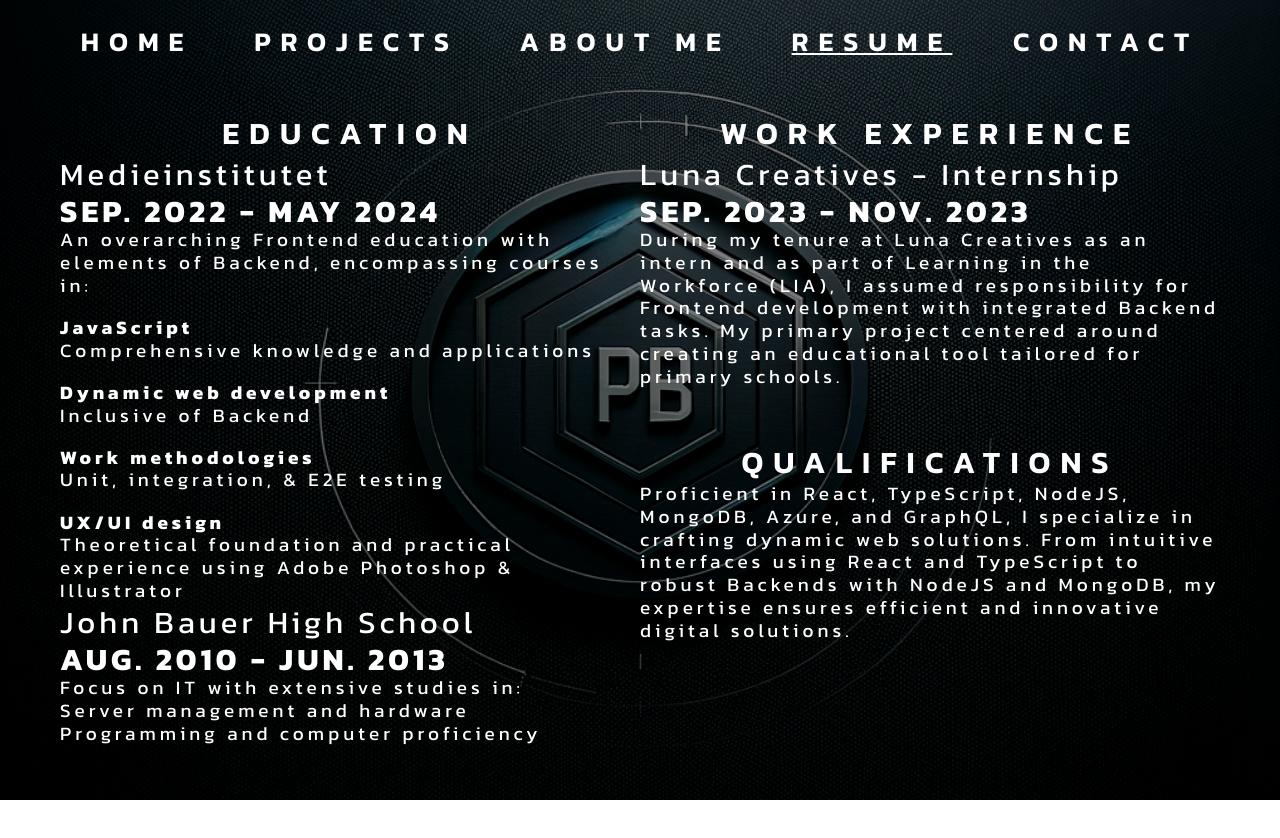
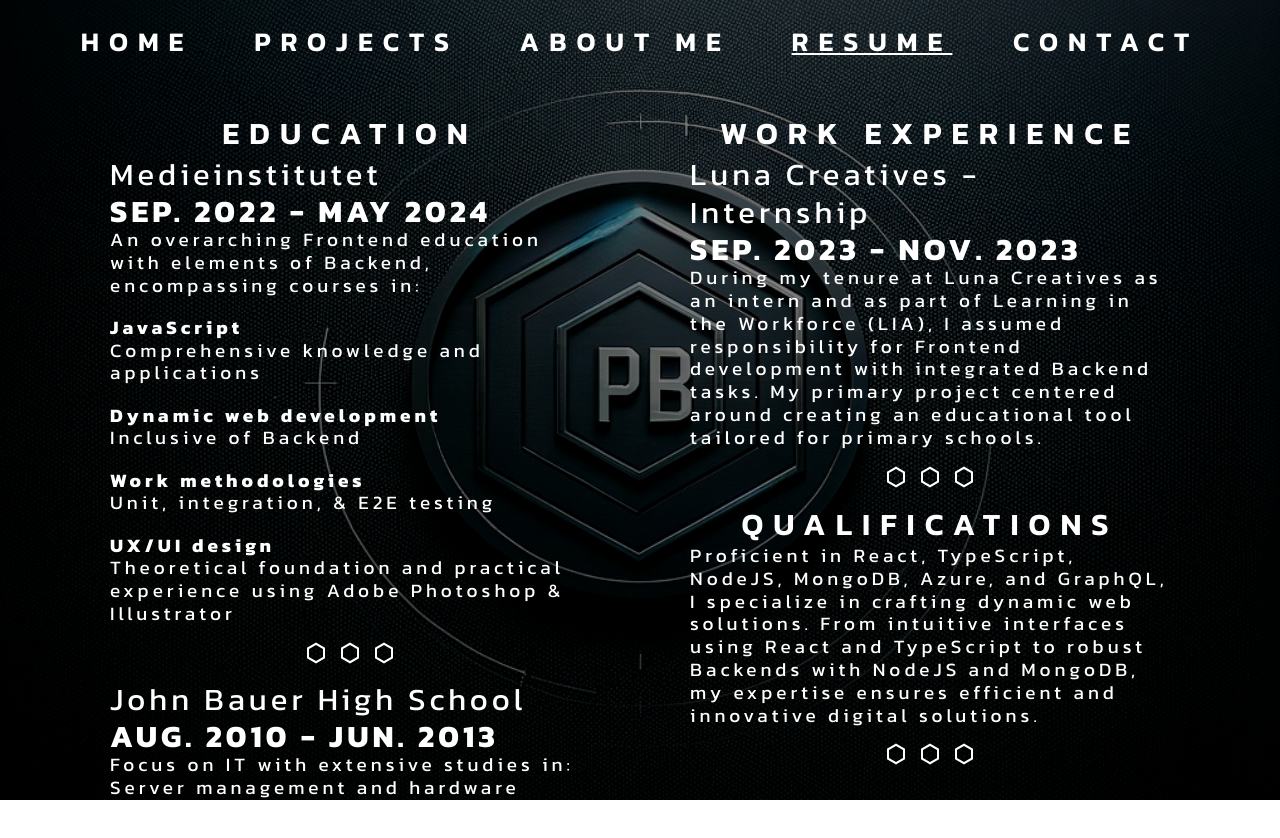
Before and after one commit to ParhamInBinary/MyPortfolio, a React (Vite) app: page /resume in a window 1280 px wide. Shown: the top 838 px of the page. Before the commit the page ends 800 px from the top, so only its background shows below. Built offline with nearby package versions, Linux system fonts and the light colour scheme.

Commit message:
resume page complete

```diff
--- a/package.json
+++ b/package.json
@@ -11,6 +11,7 @@
   "dependencies": {
     "@emotion/react": "^11.11.1",
     "@emotion/styled": "^11.11.0",
+    "@mui/icons-material": "^5.14.19",
     "@mui/material": "^5.14.19",
     "react": "^18.2.0",
     "react-dom": "^18.2.0",
--- /dev/null
+++ b/src/components/hexagons/ThreeHexagons.tsx
@@ -0,0 +1,19 @@
+import { HexagonOutlined } from '@mui/icons-material';
+import { Box } from '@mui/material';
+
+export const ThreeHexagons = () => {
+  return (
+    <Box
+      sx={{
+        display: 'flex',
+        justifyContent: 'center',
+        padding: '15px 0',
+        gap: '10px',
+      }}
+    >
+      <HexagonOutlined sx={{ transform: 'rotate(30deg)' }} />
+      <HexagonOutlined sx={{ transform: 'rotate(30deg)' }} />
+      <HexagonOutlined sx={{ transform: 'rotate(30deg)' }} />
+    </Box>
+  );
+};
--- /dev/null
+++ b/src/components/hexagons/index.ts
@@ -0,0 +1 @@
+export * from './ThreeHexagons';
--- a/src/components/index.ts
+++ b/src/components/index.ts
@@ -1,2 +1,3 @@
 export * from './header';
+export * from './hexagons';
 export * from './pages';
--- a/src/components/pages/resume/education/EducationComponent.tsx
+++ b/src/components/pages/resume/education/EducationComponent.tsx
@@ -2,8 +2,9 @@ import { Box, Typography } from '@mui/material';
 
 import { resumeStrings } from '../../../../assets/strings';
 
+import { ResumeCategoryContainer } from '../styles';
 import { JohnBauerComponent, MedieinstitutetComponent } from './components';
-import { ResumeCategoryContainer } from '../styles';
+import { ThreeHexagons } from '../../../hexagons';
 
 export const EducationComponent = () => {
   const { title } = resumeStrings;
@@ -13,6 +14,7 @@ export const EducationComponent = () => {
       <Typography variant="h5">{title.education}</Typography>
       <Box>
         <MedieinstitutetComponent />
+        <ThreeHexagons />
         <JohnBauerComponent />
       </Box>
     </ResumeCategoryContainer>
--- a/src/components/pages/resume/qualications/QualificationsComponent.tsx
+++ b/src/components/pages/resume/qualications/QualificationsComponent.tsx
@@ -1,17 +1,17 @@
 import { Box, Typography } from '@mui/material';
 
 import { resumeStrings } from '../../../../assets/strings';
-import { ResumeCategoryContainer } from '../styles';
+import { ThreeHexagons } from '../../../hexagons';
 
 export const QualificationsComponent = () => {
   const { title, qualifications } = resumeStrings;
   return (
-    <ResumeCategoryContainer>
+    <Box
+      sx={{ display: 'flex', flexDirection: 'column', alignItems: 'center' }}
+    >
       <Typography variant="h5">{title.qualifications}</Typography>
-      <Box>
-
-      </Box>
       <Typography variant="h2">{qualifications.desc}</Typography>
-    </ResumeCategoryContainer>
+      <ThreeHexagons />
+    </Box>
   );
 };
--- a/src/components/pages/resume/styles.ts
+++ b/src/components/pages/resume/styles.ts
@@ -5,4 +5,5 @@ export const ResumeCategoryContainer = styled(Box)(() => ({
     flexDirection: 'column',
     flex: 1,
     alignItems: 'center',
+    padding: '0 50px'
 }));
--- a/src/components/pages/resume/workexp/WorkExpComponent.tsx
+++ b/src/components/pages/resume/workexp/WorkExpComponent.tsx
@@ -1,15 +1,18 @@
-import { Typography } from '@mui/material';
+import { Box, Typography } from '@mui/material';
 
 import { resumeStrings } from '../../../../assets/strings';
-import { ResumeCategoryContainer } from '../styles';
+import { ThreeHexagons } from '../../../hexagons';
 import { LunaComponent } from './components';
 
 export const WorkExpComponent = () => {
   const { workExp } = resumeStrings.title;
   return (
-    <ResumeCategoryContainer>
+    <Box sx={{ display: 'flex', flexDirection: 'column', alignItems: 'center'}}>
       <Typography variant="h5">{workExp}</Typography>
-      <LunaComponent />
-    </ResumeCategoryContainer>
+      <Box>
+        <LunaComponent />
+        <ThreeHexagons />
+      </Box>
+    </Box>
   );
 };
--- a/src/pages/ResumePage.tsx
+++ b/src/pages/ResumePage.tsx
@@ -1,8 +1,7 @@
-import { Box } from '@mui/material';
-
 import {
   EducationComponent,
   QualificationsComponent,
+  ResumeCategoryContainer,
   WorkExpComponent,
 } from '../components';
 import { OpacityBG, ResumeContainer } from './styles';
@@ -13,10 +12,10 @@ export const ResumePage = () => {
       <OpacityBG />
       <ResumeContainer>
         <EducationComponent />
-        <Box sx={{ display: 'flex', flexDirection: 'column', flex: 1 }}>
+        <ResumeCategoryContainer>
           <WorkExpComponent />
           <QualificationsComponent />
-        </Box>
+        </ResumeCategoryContainer>
       </ResumeContainer>
     </>
   );
```
Also changed, not shown: 1 other file (tests, documents, lock files or other folders).
